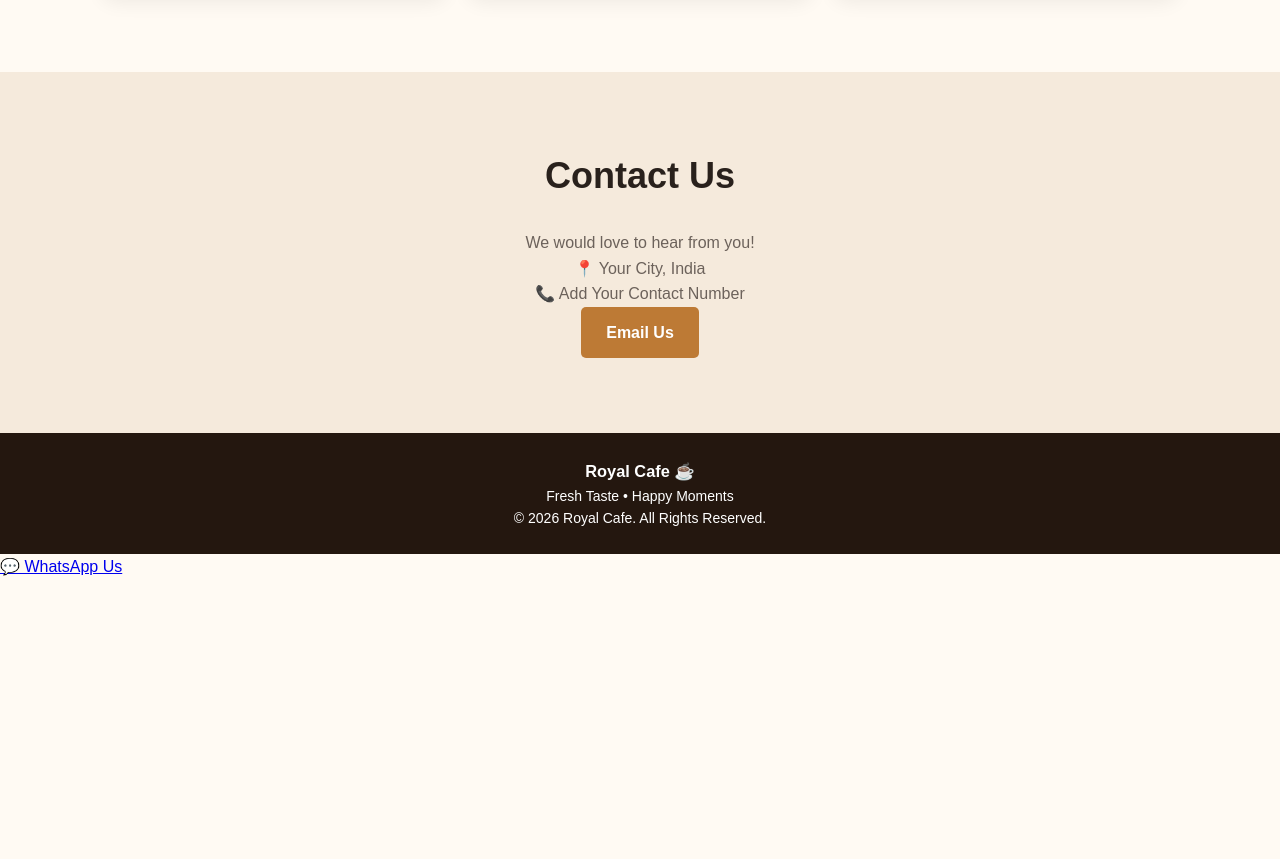
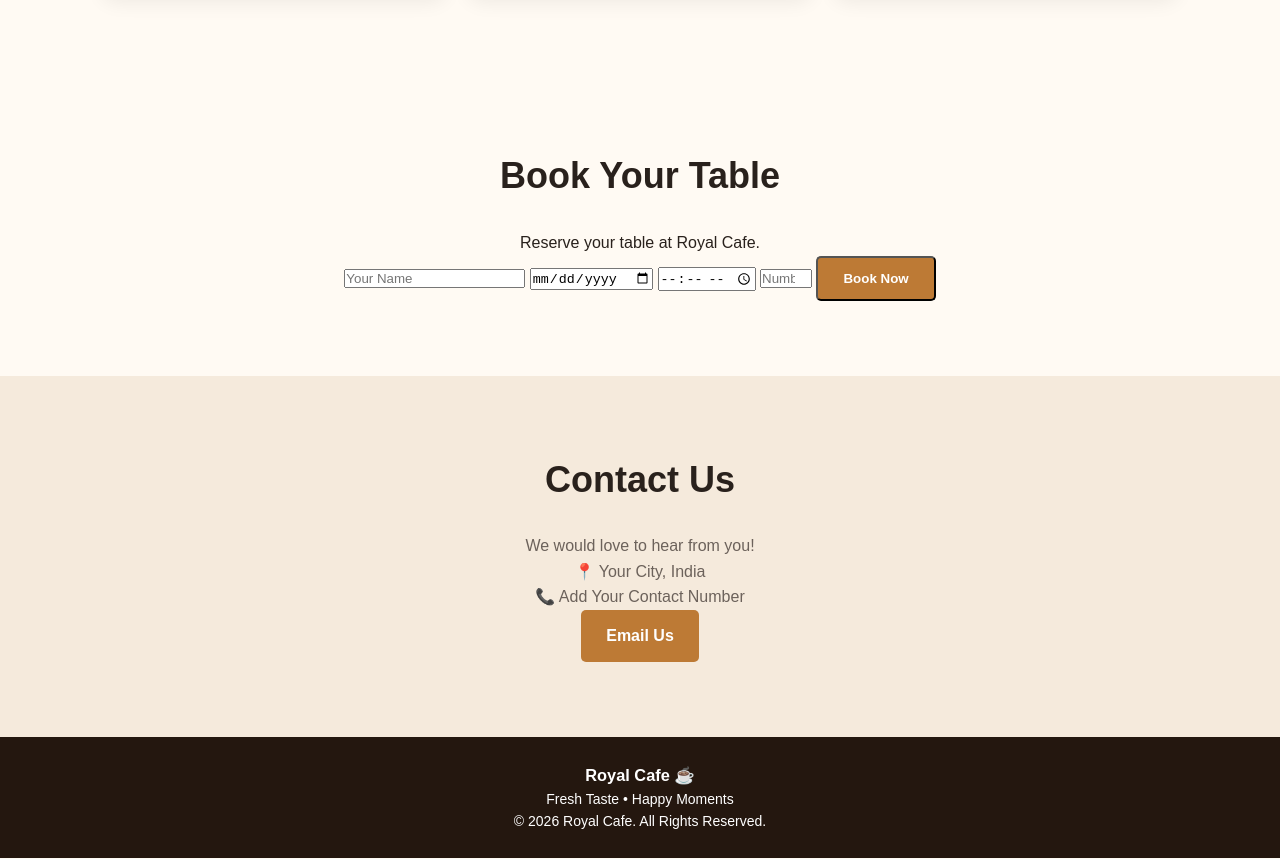
Before and after one commit to nirajsuthar0710/royal-cafe, a plain HTML site: page index.html in a window 1280 px wide. Shown: the part 2116-2975 px from the top of the page. Before the commit the page ends 2696 px from the top, so only its background shows below. Drawn offline with Linux system fonts and the light colour scheme.

Commit message:
Update index.html

```diff
--- a/index.html
+++ b/index.html
@@ -85,6 +85,23 @@
     </div>
   </section>
 
+<section class="booking section" id="booking">
+  <h2>Book Your Table</h2>
+  <p>Reserve your table at Royal Cafe.</p>
+
+  <form id="bookingForm">
+    <input type="text" id="customerName" placeholder="Your Name" required>
+
+    <input type="date" id="bookingDate" required>
+
+    <input type="time" id="bookingTime" required>
+
+    <input type="number" id="guests" placeholder="Number of Guests" min="1" max="20" required>
+
+    <button type="submit" class="btn">Book Now</button>
+  </form>
+</section>
+
   <section class="contact section" id="contact">
     <h2>Contact Us</h2>
     <p>We would love to hear from you!</p>
```
